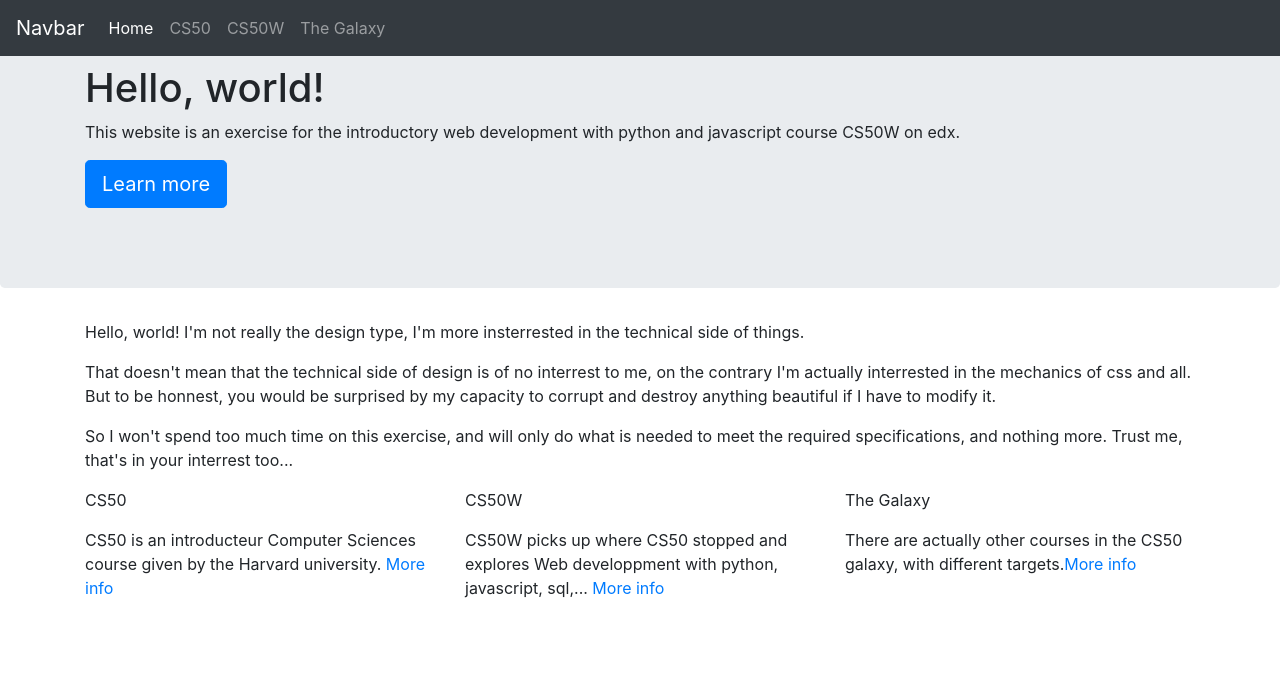
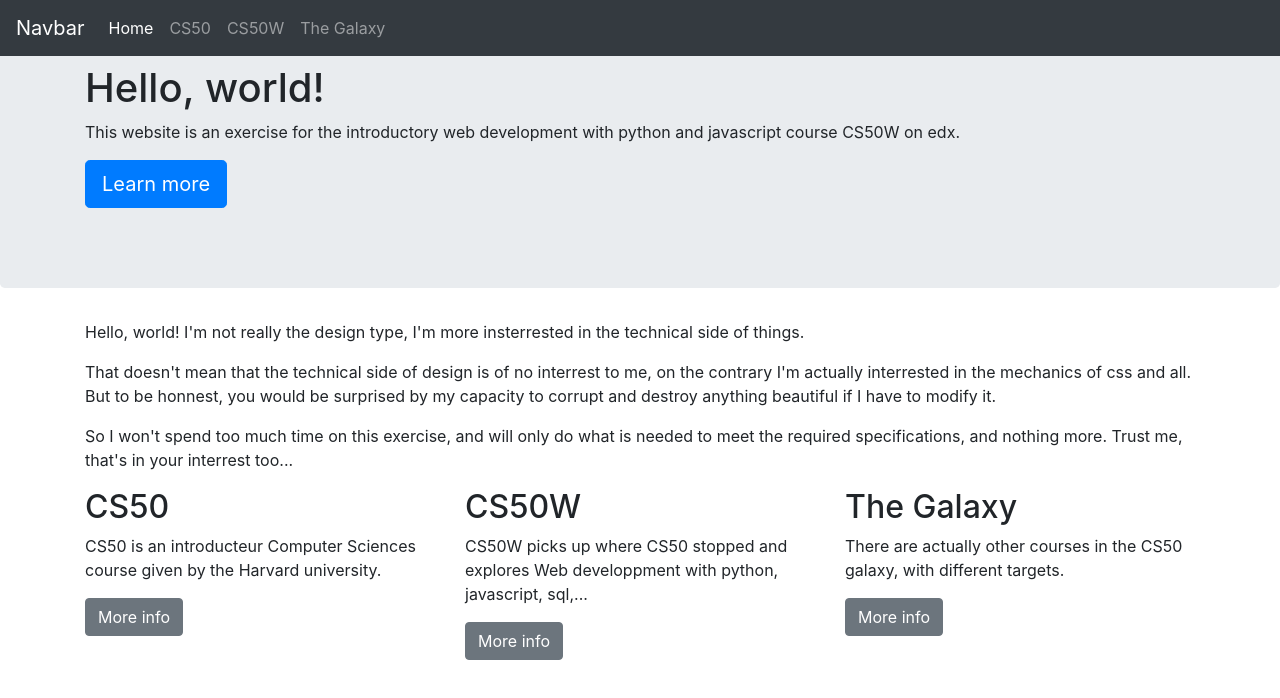
Before and after one commit to hobbes/cs50w-project0, a plain HTML site: page index.html in a window 1280 px wide. Drawn offline with nearby package versions, Linux system fonts and the light colour scheme.

Commit message:
better layout for the short summaries

```diff
--- a/index.html
+++ b/index.html
@@ -68,21 +68,26 @@
     <div class="container">
       <div class="row">
         <div class="col-sm">
-          <p class="title">CS50</p>
+          <h2>CS50</h2>
           <p>CS50 is an introducteur Computer Sciences course given by
-          the Harvard university. <a href="cs50.html">More
-          info</a></p>
+            the Harvard university.</p>
+          <p><a class="btn btn-secondary" href="cs50.html"
+          role="button">More info</a></p>
         </div>
         <div class="col-sm">
-          <p class="title">CS50W</p>
+          <h2>CS50W</h2>
           <p>CS50W picks up where CS50 stopped and explores Web
           developpment with python, javascript,
-          sql,... <a href="cs50w.html">More info</a></p>
+            sql,...</p>
+          <p><a class="btn btn-secondary" href="cs50w.html"
+          role="button">More info</a></p>
         </div>
         <div class="col-sm">
-          <p class="title">The Galaxy</p>
+          <h2>The Galaxy</h2>
           <p>There are actually other courses in the CS50 galaxy, with
-          different targets.<a href="galaxy.html">More info</a></p>
+            different targets.</p>
+          <p><a class="btn btn-secondary" href="galaxy.html"
+          role="button">More info</a></p>
         </div>
       </div>
     </div>
```
